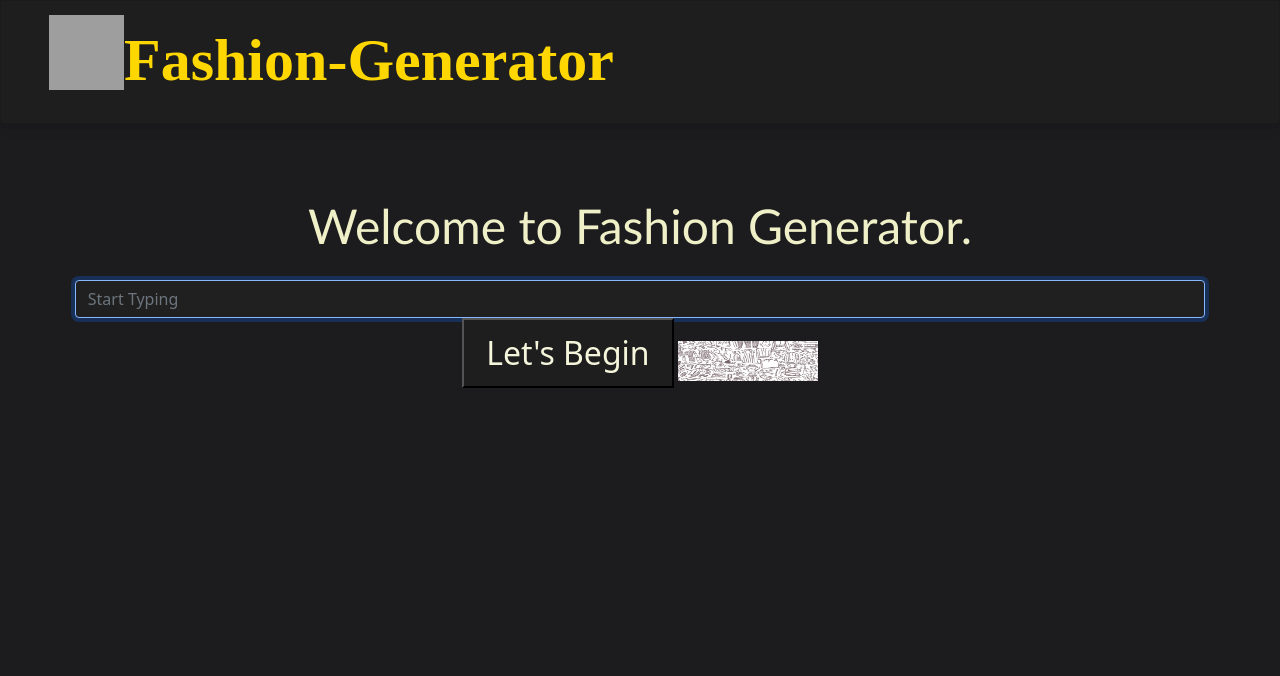
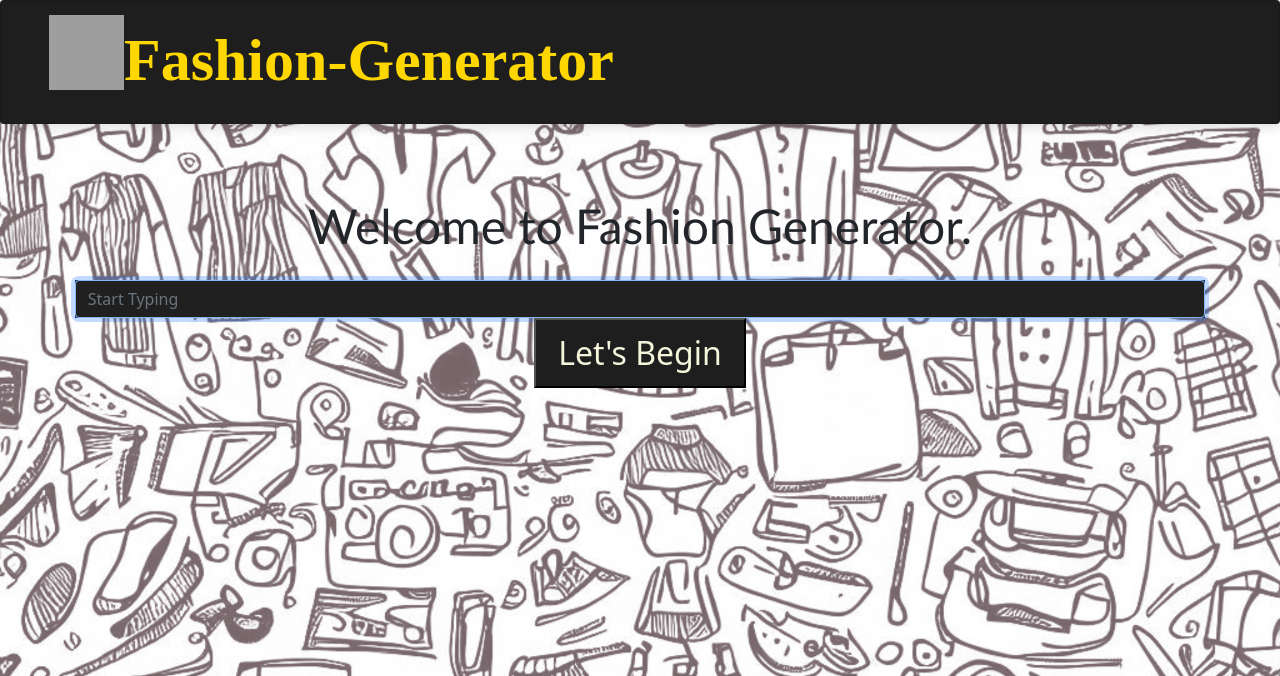
Before and after one commit to ayushjpeg/Fashion_Generator, a Flask app: page / in a window 1280 px wide. Shown: the top 676 px of the page. Run offline with Flask 3, Linux system fonts and the light colour scheme; grey boxes are pictures that could not be loaded.

Commit message:
background-image

```diff
--- a/static/styles.css
+++ b/static/styles.css
@@ -12,8 +12,11 @@
 }
 
 body{
-    background-color: rgb(28, 28, 30);
-    color: rgb(240,240,200);
+    /*background-color: rgb(28, 28, 30);
+    color: rgb(240,240,200);*/
+      background-image: url('../images/background.png');
+      background-size: cover;
+
 
 }
 
--- a/templates/index.html
+++ b/templates/index.html
@@ -1,4 +1,3 @@
-
 
 {% extends "layout.html" %}
 
@@ -19,7 +18,6 @@ Welcome to Fashion Generator. <br>
 </form>
 <div class="form-group">
     <button type="submit" style="font-size: 200%; background-color: rgb(30,30,30);" class="nav-item"><a class="nav-link" style="color: beige;" href="/start">Let's Begin</a></button>
-    <a href="#" class="col-2"><img src="images/background.png" alt="flipkart grid logo" width="140px" height="40px"></a>
 </div>
 
 {% endblock %}
```
Also changed, not shown: images/background.png (renamed from templates/images/background.png).
